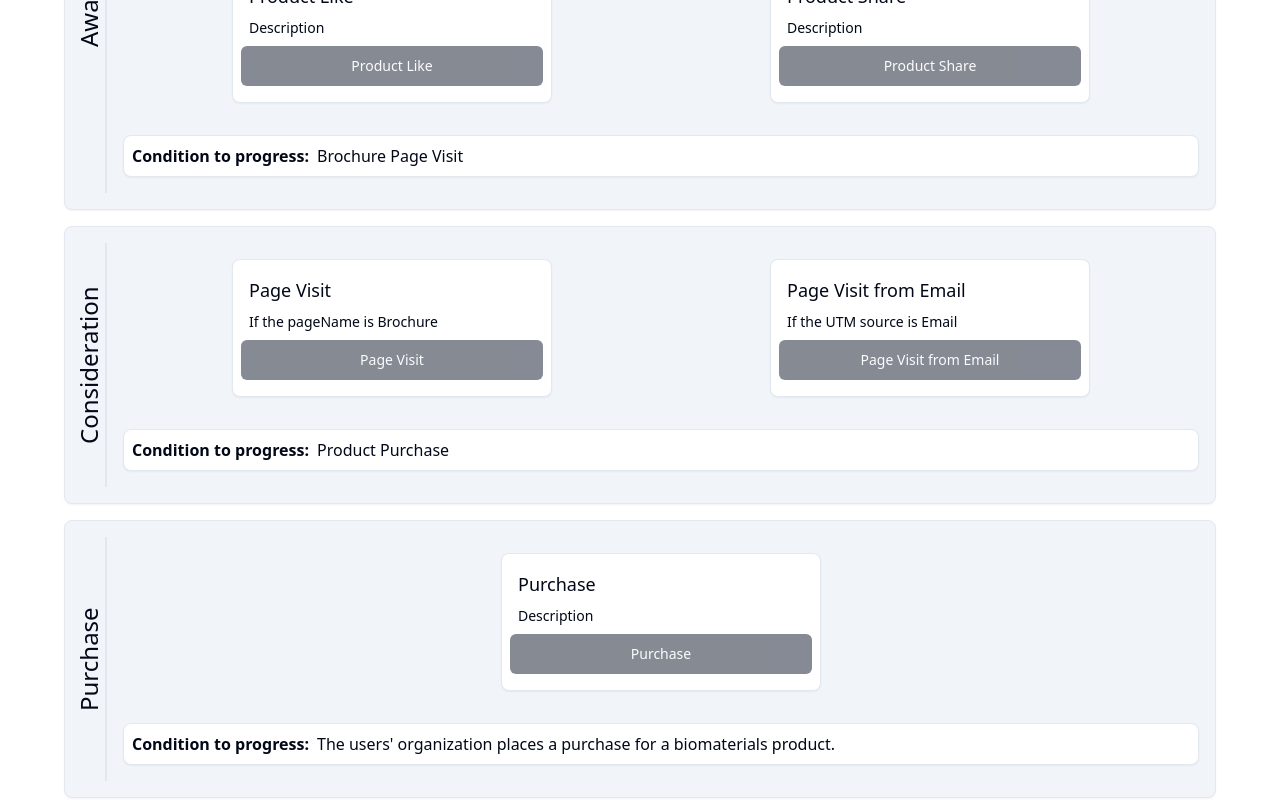
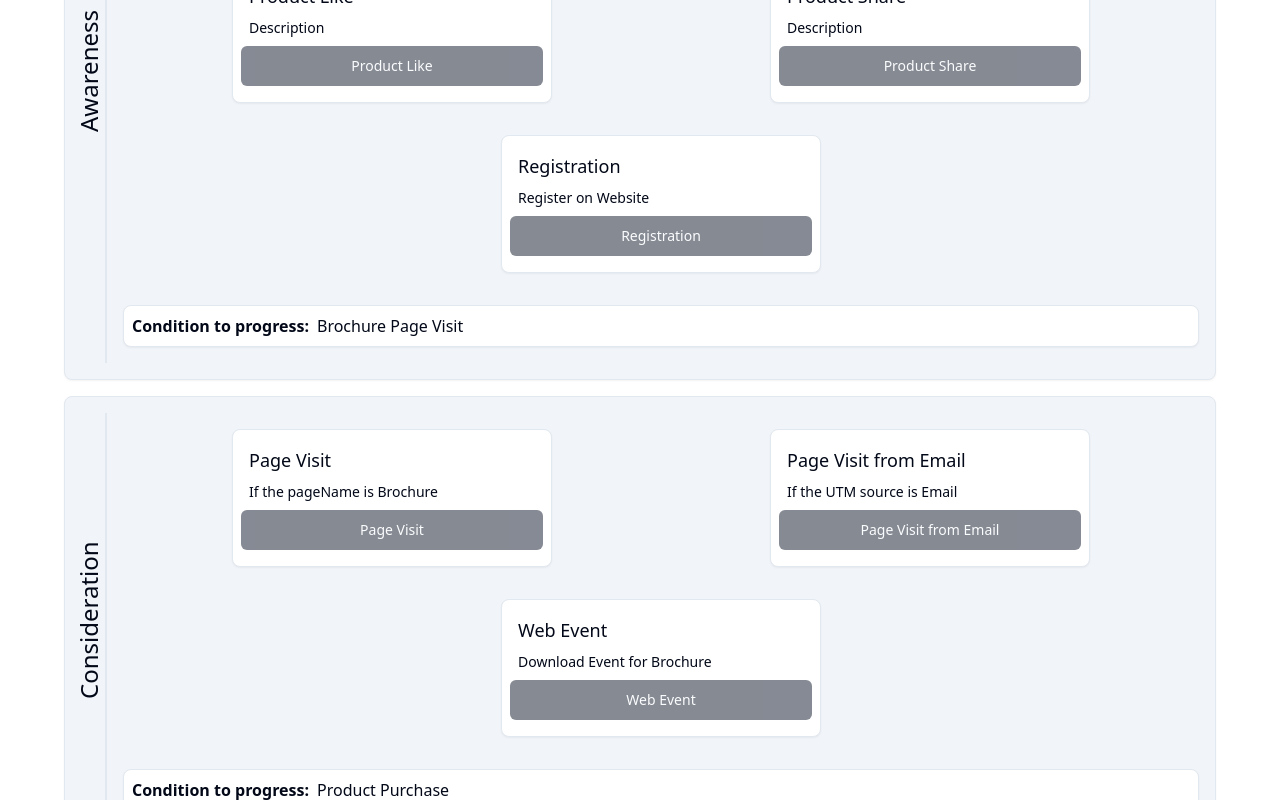
Before and after one commit to Kaihchanwork/test, a Next.js app: page /uc1 in a window 1280 px wide. Shown: the part 440-1240 px from the top of the page. Built offline with nearby package versions, Linux system fonts and the light colour scheme.

Commit message:
Update page.tsx

```diff
--- a/app/uc1/page.tsx
+++ b/app/uc1/page.tsx
@@ -108,6 +108,27 @@ const HomePage = () => {
           </CXFlow.Item>
         </CXFlow.Row>
 
+        <CXFlow.Row>
+        <CXFlow.Item>
+            <CXFlow.ItemHeader>Registration</CXFlow.ItemHeader>
+            <CXFlow.ItemDescription>
+              Register on Website
+            </CXFlow.ItemDescription>
+            <CXFlow.ItemForm
+              triggerLabel="Registration"
+              eventName="Registration"
+              eventParameters={[
+                "firstName",
+                "lastName",
+                "email",
+                "phone",
+              ]}
+              cdpSDK={typeof window !== "undefined" ? window.mvpCDP : null}
+              isSDKLoaded={isLoaded}
+            />
+          </CXFlow.Item>
+        </CXFlow.Row>
+
 
 
         <CXFlow.NextStepCondition>
@@ -144,6 +165,29 @@ const HomePage = () => {
               eventParameters={[
                 "pageName",
                 "utmSource",
+                "pageURL",
+              ]}
+              cdpSDK={typeof window !== "undefined" ? window.mvpCDP : null}
+              isSDKLoaded={isLoaded}
+            />
+          </CXFlow.Item>
+        </CXFlow.Row>
+
+
+
+        <CXFlow.Row>
+        <CXFlow.Item>
+            <CXFlow.ItemHeader>Web Event</CXFlow.ItemHeader>
+            <CXFlow.ItemDescription>
+              Download Event for Brochure
+            </CXFlow.ItemDescription>
+            <CXFlow.ItemForm
+              triggerLabel="Web Event"
+              eventName="Web Event"
+              eventParameters={[
+                "eventType",
+                "eventName",
+                "eventURL",
                 "pageURL",
               ]}
               cdpSDK={typeof window !== "undefined" ? window.mvpCDP : null}
```
